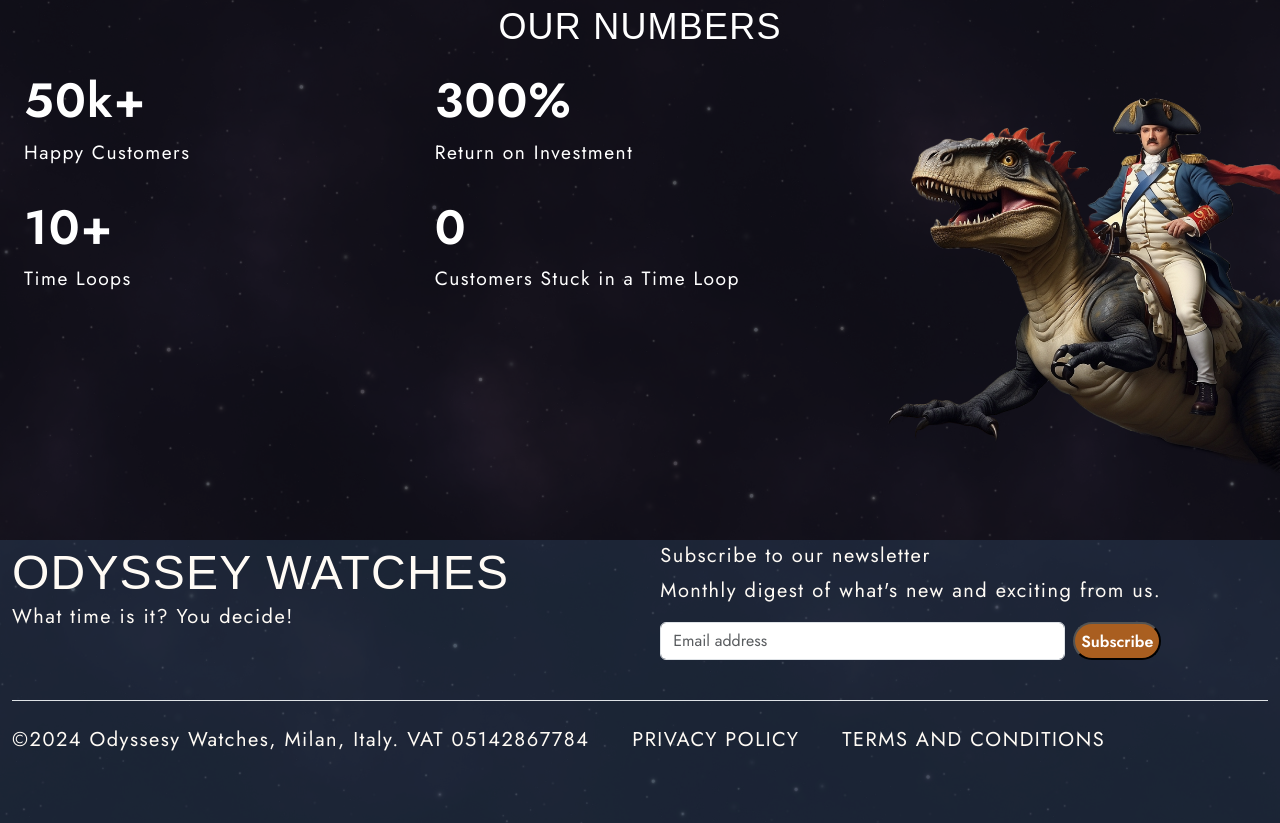
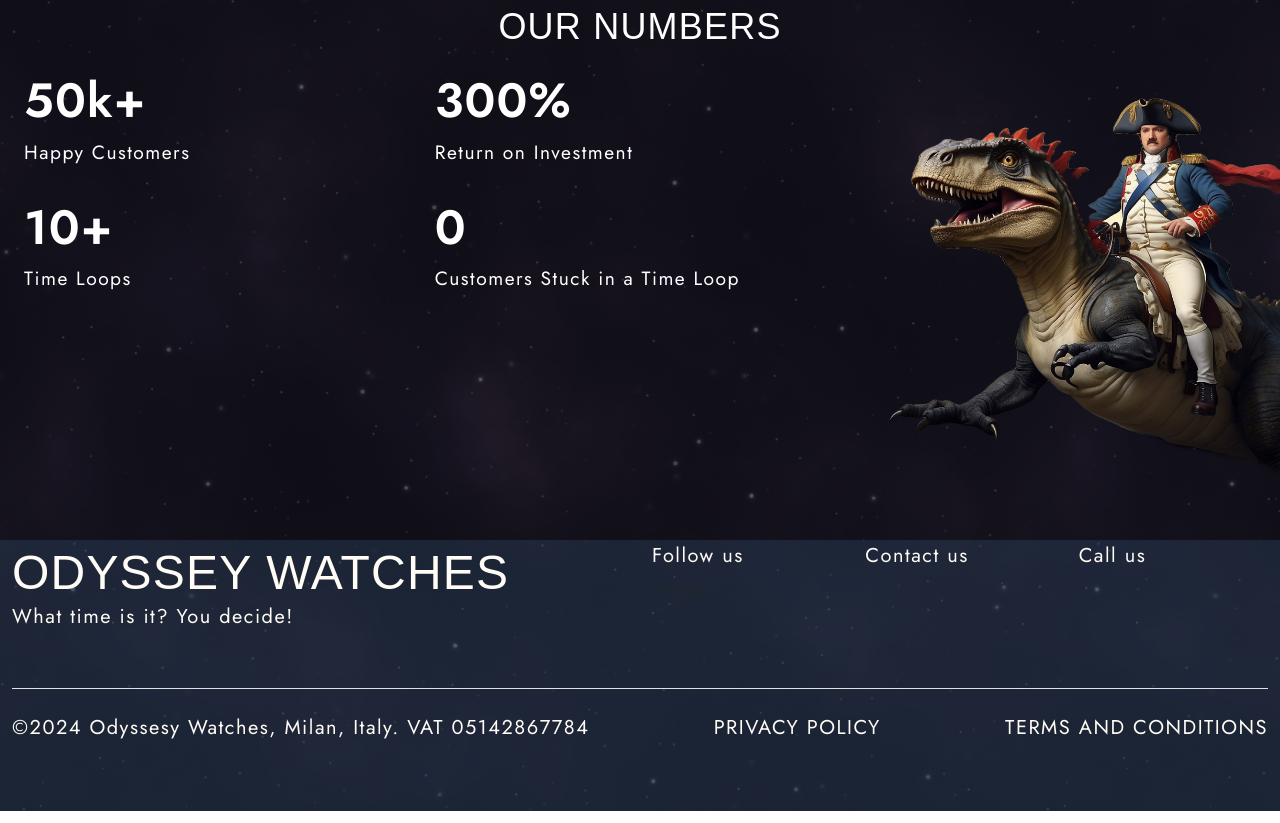
Before and after one commit to FuutsuFIX/OdysseyWatches, a plain HTML site: page index.html in a window 1280 px wide. Shown: the part 694-1517 px from the top of the page. Drawn offline with nearby package versions, Linux system fonts and the light colour scheme; a web font is replaced by a local one.

Commit message:
terms footer

```diff
--- a/index.html
+++ b/index.html
@@ -209,16 +209,19 @@
               <p style="white-space: nowrap;"> What time is it? You decide!</p>
             </div>
           </div>
-          <div class="col-md-6 offset-md-3 mb-3 d-flex justify-content-end">
-            <form>
-              <h5>Subscribe to our newsletter</h5>
-              <p>Monthly digest of what's new and exciting from us.</p>
-              <div class="d-flex flex-column flex-sm-row w-100 gap-2">
-                <label for="newsletter1" class="visually-hidden">Email address</label>
-                <input id="newsletter1" type="text" class="form-control" placeholder="Email address">
-                <button class="custom-button" type="button">Subscribe</button>
-              </div>
-            </form>
+          <div class="col-md-4">
+          </div>
+          <div class="col-md-2">
+            <h5>Follow us</h5>
+            <ul class="nav flex-column">
+              <li class="nav-item mb-2"><a href="#" class="nav-link p-0 text-muted">Home</a></li>
+            </ul>
+          </div>
+          <div class="col-md-2">
+            <h5>Contact us</h5>
+          </div>
+          <div class="col-md-2">
+            <h5>Call us</h5>
           </div>
         </div>
 
@@ -226,11 +229,7 @@
           <p>©2024 Odyssesy Watches, Milan, Italy. VAT 05142867784</p>
           <p> PRIVACY POLICY </p>
           <p> TERMS AND CONDITIONS</p>
-          <ul class="list-unstyled d-flex">
-            <li class="ms-3"><a class="link-light" href="#"><svg class="bi" width="24" height="24"><use xlink:href=""></use></svg></a></li>
-            <li class="ms-3"><a class="link-light" href="#"><svg class="bi" width="24" height="24"><use xlink:href="#instagram"></use></svg></a></li>
-            <li class="ms-3"><a class="link-light" href="#"><svg class="bi" width="24" height="24"><use xlink:href="#facebook"></use></svg></a></li>
-          </ul>
+
         </div>
       </footer>
     </div>
```
